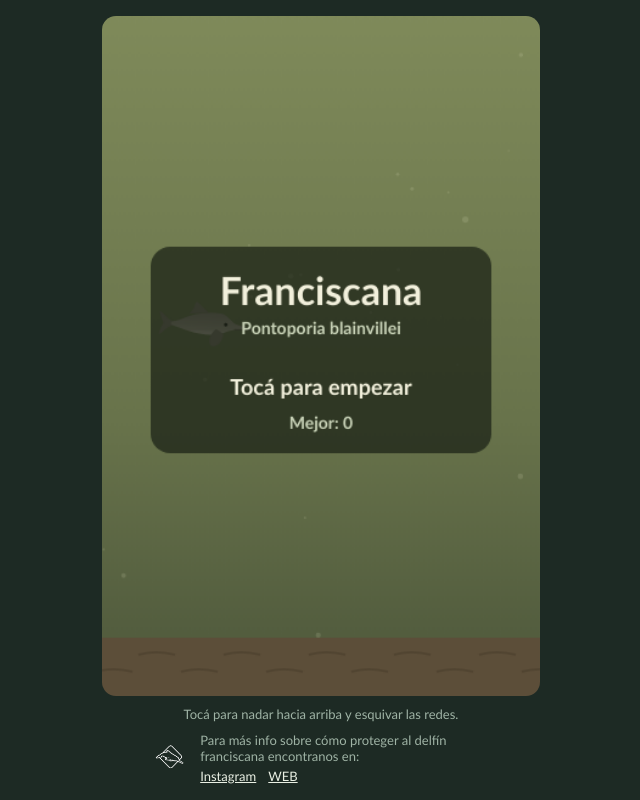
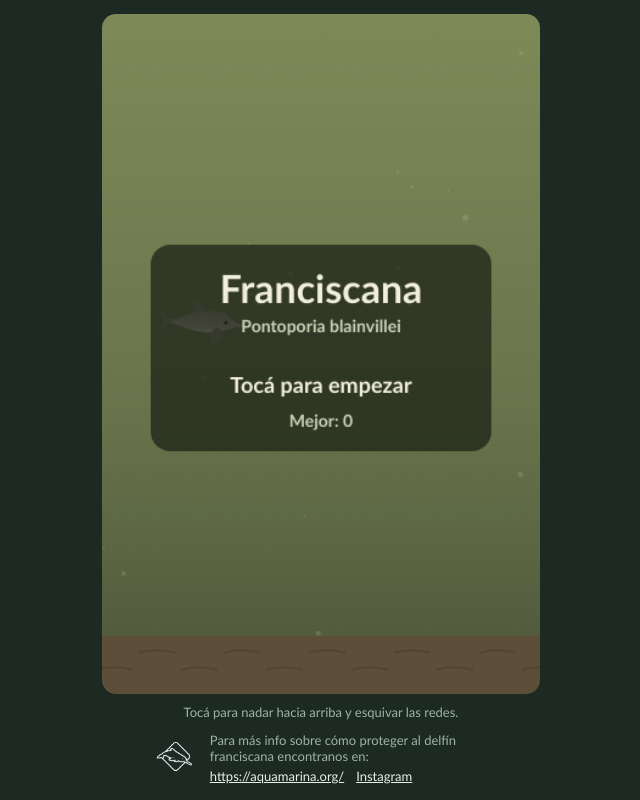
Before and after one commit to Tambu404/Francis, a plain HTML site: page index.html in a window 1280 px wide. Shown: the whole page, without its empty margins (319-959 px from the left). Drawn offline with Linux system fonts and the light colour scheme.

Commit message:
Update index.html

```diff
--- a/index.html
+++ b/index.html
@@ -13,7 +13,7 @@ body{background:var(--bg);color:var(--ink);font-family:"Trebuchet MS","Segoe UI"
 canvas{width:100%;height:100%;display:block;border-radius:14px;cursor:pointer canvas{width:100%;height:100%;display:block;border-radius:14px;cursor:pointer;-webkit-tap-highlight-color:transparent;touch-action:none;outline:none}}
 p{margin:0;font-size:13px;color:var(--mute);text-align:center;padding:0 12px}
 footer{display:flex;align-items:center;gap:12px;max-width:360px;padding:0 12px}
-footer img{height:44px;width:auto;flex-shrink:0}
+footer img{height:56px;width:auto;flex-shrink:0}
 footer p{text-align:left;padding:0}
 footer nav{display:flex;flex-wrap:wrap;gap:2px 12px;margin-top:4px}
 footer a{color:var(--ink);font-size:13px;text-decoration:underline}
@@ -27,8 +27,8 @@ footer a{color:var(--ink);font-size:13px;text-decoration:underline}
   <div>
     <p>Para más info sobre cómo proteger al delfín franciscana encontranos en:</p>
     <nav>
+      <a href="https://aquamarina.org/" target="_blank" rel="noopener">https://aquamarina.org/</a>
       <a href="https://www.instagram.com/aquamarina_ong" target="_blank" rel="noopener">Instagram</a>
-      <a href="https://aquamarina.org/" target="_blank" rel="noopener">WEB</a>
     </nav>
   </div>
 </footer>
```
